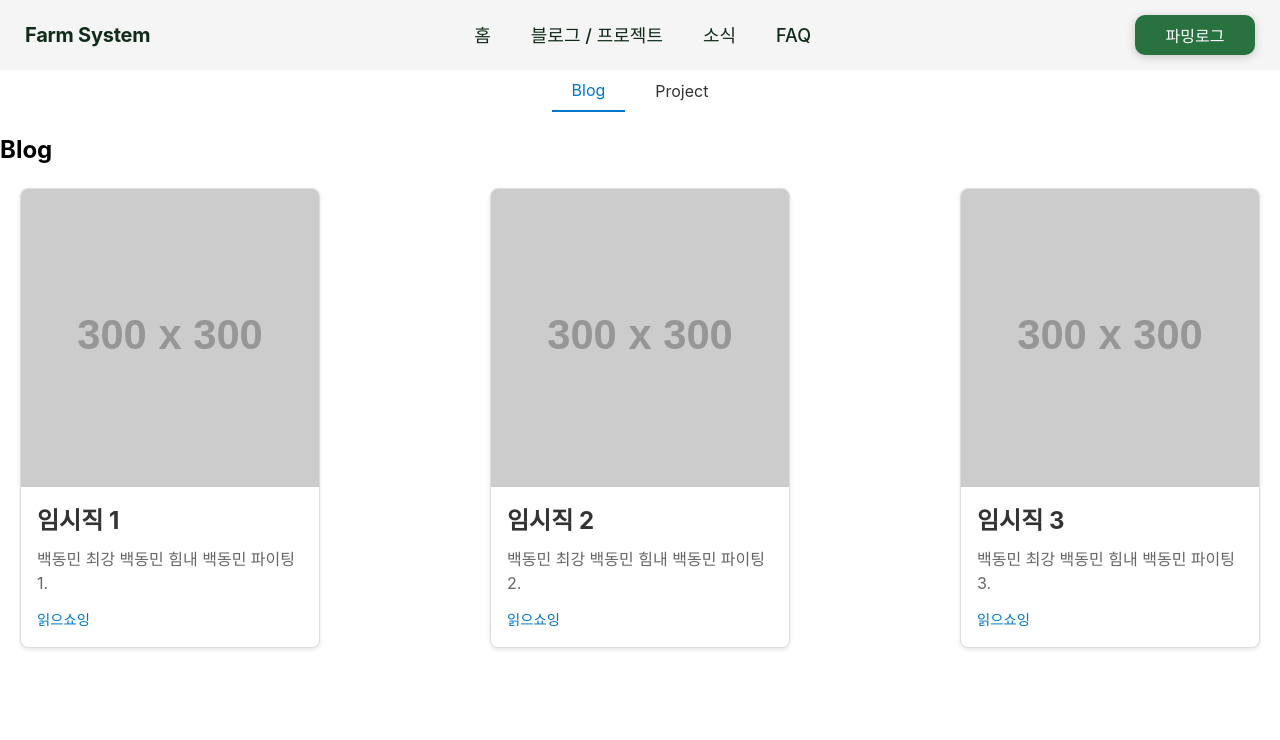
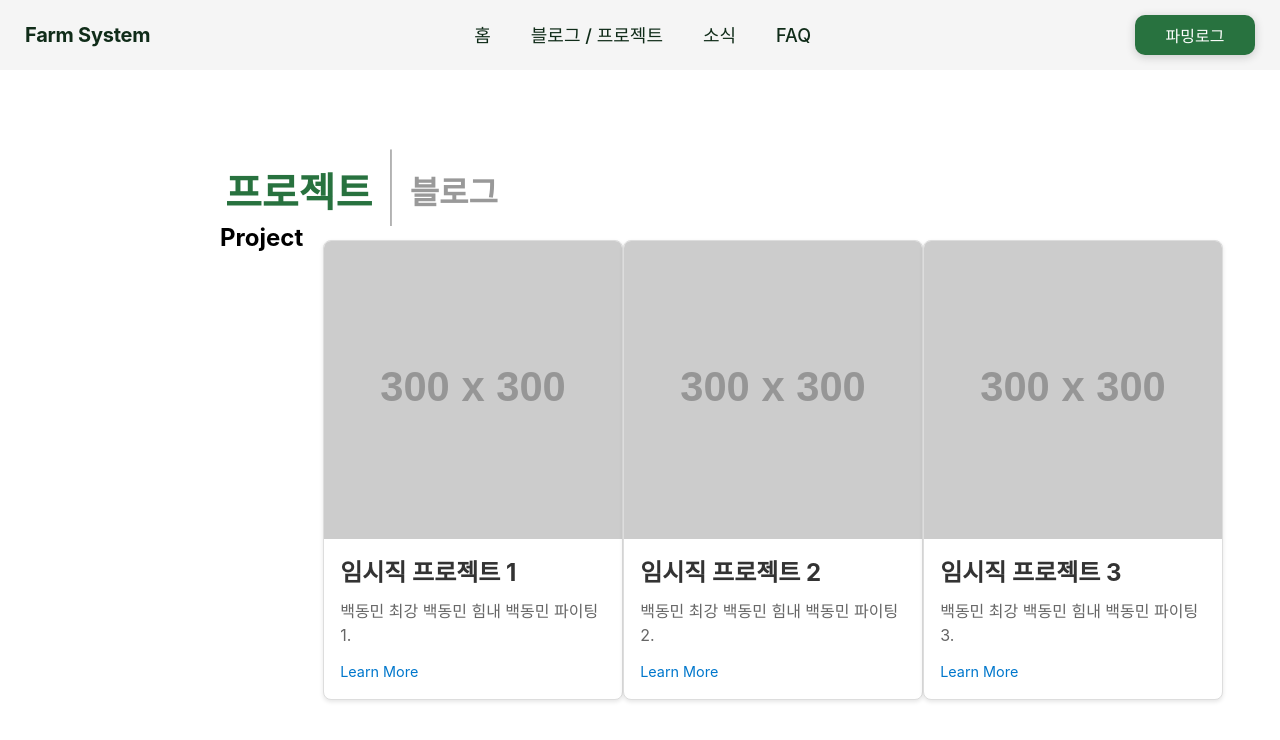
Before and after one commit to karpitony/monorepo-test, a React (Vite) app: page /blog in a window 1280 px wide. Shown: the top 740 px of the page. Built offline with nearby package versions, Linux system fonts and the light colour scheme; a web font is replaced by a local one.

Commit message:
feat: 프로젝트/블로그 버튼 디자인

```diff
--- /dev/null
+++ b/src/pages/Blog/index.styles.tsx
@@ -0,0 +1,52 @@
+import styled from 'styled-components';
+
+//전체 컨테이너
+export const Container = styled.div`
+  position: relative; /*위치 지정에 필요*/
+  max-width: 1440px;
+  display: flex;
+  margin: 0 auto; //중앙정렬
+  padding: 0 220px; //좌우 여백
+`;
+
+//모양 유지 컨테이너
+export const ActiveTabIndicator = styled.div`
+  margin-top: 150px; /* 버튼(top:70px) + 버튼 높이(60px) + 여유 공간 */
+  height: 500px;
+  width: 100%;
+  display: flex;
+`;
+
+// 버튼 컨테이너 스타일
+export const ButtonContainer = styled.div`
+  width: 300px;
+  height: 100px;
+  position: absolute;
+  top: 70px;
+  display: flex;
+  gap: 5px;
+  left: 220px;
+`;
+
+
+// 토글 버튼 스타일
+export const ToggleButton = styled.button<{ active: boolean }>`
+  margin: 0 5px;
+  border: none;
+  background-color: transparent;
+  cursor: pointer;
+  font-size: ${(props) => (props.active ? '40px' : '32px')};
+  font-weight: 600;
+  color: ${(props) => (props.active ? 'var(--FarmSystem_Green01)' : 'var(--FarmSystem_DarkGrey)')};
+
+  &:hover {
+    color: #0077cc;
+  }
+`;
+
+export const Divider = styled.div`
+    padding: none;
+    font-size: 64px;
+    font-weight: 100;
+    color: var(--FarmSystem_DarkGrey);
+`;
--- a/src/pages/Blog/index.tsx
+++ b/src/pages/Blog/index.tsx
@@ -1,59 +1,39 @@
 import React, { useState } from 'react';
-import styled from 'styled-components';
+import * as S from './index.styles';
+
 import BlogList from './BlogList';
 import ProjectList from './ProjectList';
 
-// 버튼 컨테이너 스타일
-const ButtonContainer = styled.div`
-  display: flex;
-  justify-content: center;
-  margin-bottom: 20px;
-`;
-
-// 토글 버튼 스타일
-const ToggleButton = styled.button<{ active: boolean }>`
-  padding: 10px 20px;
-  margin: 0 5px;
-  border: none;
-  border-bottom: ${(props) => (props.active ? '2px solid #0077cc' : 'none')};
-  background-color: transparent;
-  cursor: pointer;
-  font-size: 1rem;
-  color: ${(props) => (props.active ? '#0077cc' : '#333')};
-
-  &:hover {
-    color: #0077cc;
-  }
-`;
-
 const Blog: React.FC = () => {
-  const [activeTab, setActiveTab] = useState<'blog' | 'project'>('blog');
+  const [activeTab, setActiveTab] = useState<'blog' | 'project'>('project');
 
   return (
-    <>
-      <ButtonContainer>
-        <ToggleButton active={activeTab === 'blog'} onClick={() => setActiveTab('blog')}>
-          Blog
-        </ToggleButton>
-        <ToggleButton active={activeTab === 'project'} onClick={() => setActiveTab('project')}>
-          Project
-        </ToggleButton>
-      </ButtonContainer>
+    <S.Container>
+      <S.ButtonContainer>
+        <S.ToggleButton active={activeTab === 'project'} onClick={() => setActiveTab('project')}>
+          <div>프로젝트</div>
+        </S.ToggleButton>
+        <S.Divider>|</S.Divider>
+        <S.ToggleButton active={activeTab === 'blog'} onClick={() => setActiveTab('blog')}>
+          <div>블로그</div>
+        </S.ToggleButton>
+      </S.ButtonContainer>
+        {activeTab === 'project' && (
+          <S.ActiveTabIndicator>
+            <h2>Project</h2>
+            <ProjectList />
+          </S.ActiveTabIndicator>
+        )}
+        {activeTab === 'blog' && (
+          <S.ActiveTabIndicator>
+            <h2>Blog</h2>
+            <BlogList />
+          </S.ActiveTabIndicator>
+        )}
 
-      {activeTab === 'blog' && (
-        <div>
-          <h2>Blog</h2>
-          <BlogList />
-        </div>
-      )}
 
-      {activeTab === 'project' && (
-        <div>
-          <h2>Project</h2>
-          <ProjectList />
-        </div>
-      )}
-    </>
+
+    </S.Container>
   );
 };
 
```
